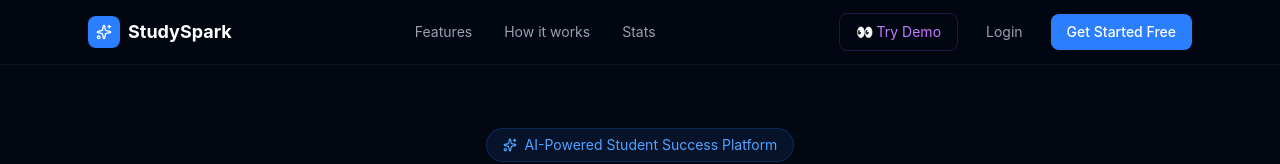
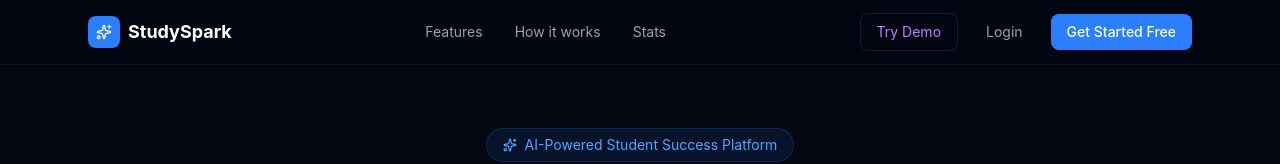
Before and after one commit to awatharushika44/studyspark, a React (Vite) app in the folder client/: page / in a window 1280 px wide. Shown: the top 164 px of the page. Built offline with nearby package versions, Linux system fonts and the light colour scheme; no server answers.

Commit message:
ui change

```diff
--- a/client/src/pages/Landing.jsx
+++ b/client/src/pages/Landing.jsx
@@ -70,7 +70,7 @@ export default function Landing() {
               onClick={handleTryDemo}
               className="text-sm text-purple-400 hover:text-purple-300 transition-colors px-4 py-2 border border-purple-500/20 hover:border-purple-500/40 rounded-lg"
             >
-              👀 Try Demo
+              Try Demo
             </button>
             <button onClick={() => navigate('/login')} className="text-sm text-gray-400 hover:text-white transition-colors px-4 py-2">
               Login
@@ -208,7 +208,7 @@ export default function Landing() {
               Get Started — It's Free <ArrowRight size={18} />
             </button>
             <button onClick={handleTryDemo} className="flex items-center gap-2 border border-white/10 hover:border-purple-500/40 transition-colors px-8 py-3.5 rounded-xl text-gray-300 hover:text-white text-lg mx-auto">
-               Try Demo
+             Try Demo
             </button>
           </div>
         </motion.div>
```
